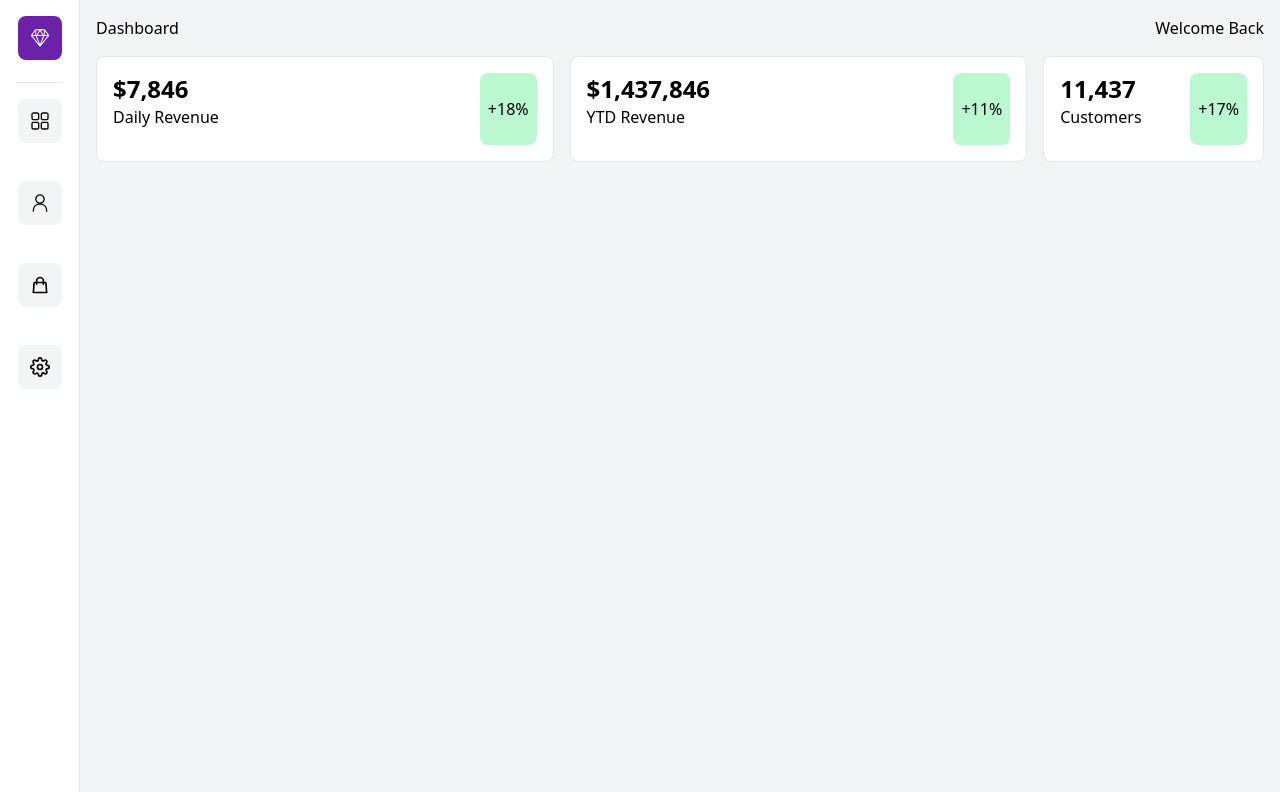
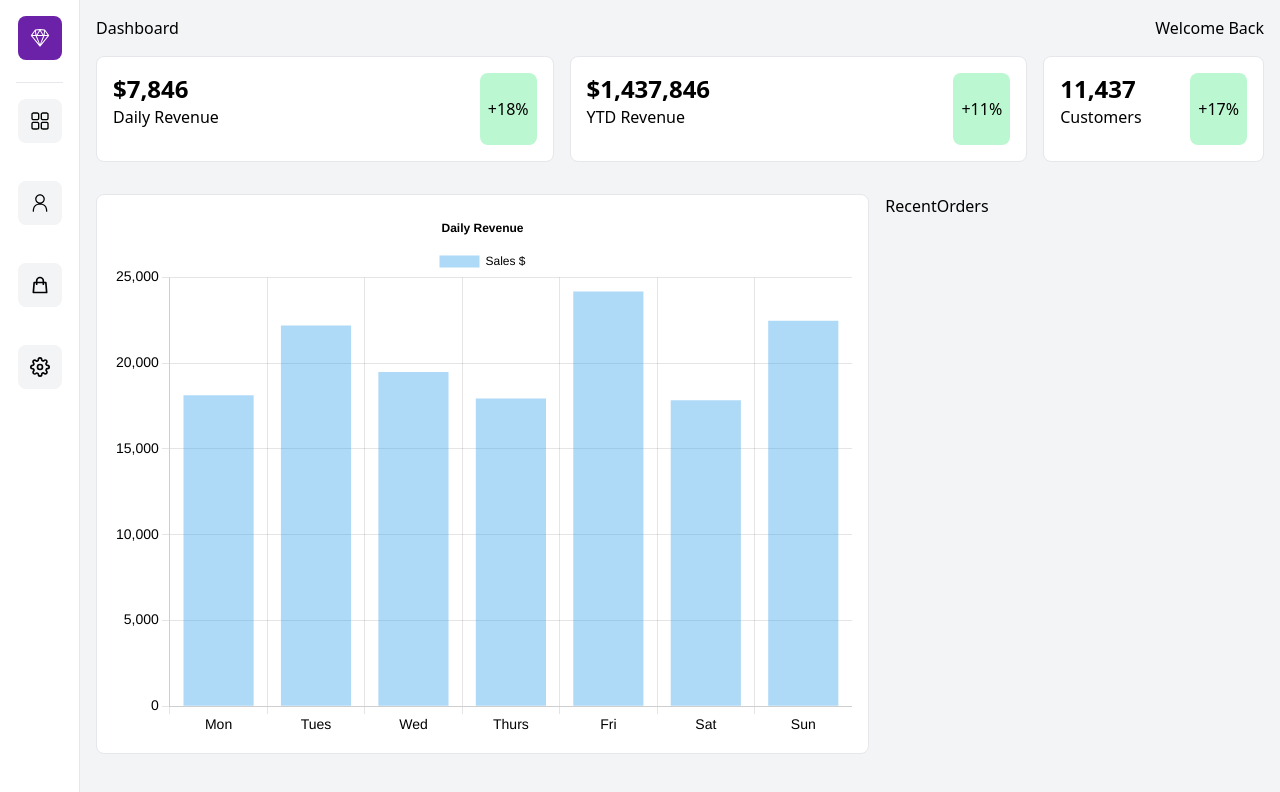
Before and after one commit to serdarsen/next-dashboard-playground, a Next.js app: page / in a window 1280 px wide. Shown: the top 792 px of the page. Built offline with nearby package versions, Linux system fonts and the light colour scheme.

Commit message:
Add bar chart.

```diff
--- /dev/null
+++ b/components/BarChart.tsx
@@ -0,0 +1,96 @@
+import type { ChartData } from "chart.js";
+import {
+  BarElement,
+  CategoryScale,
+  Chart as ChartJS,
+  Legend,
+  LinearScale,
+  Title,
+  Tooltip,
+} from "chart.js";
+import { useEffect, useState } from "react";
+import { Bar } from "react-chartjs-2";
+
+ChartJS.register(
+  CategoryScale,
+  LinearScale,
+  BarElement,
+  Title,
+  Tooltip,
+  Legend
+);
+
+const BarChart = () => {
+  const [data, setData] = useState<
+    ChartData<"bar", number[], string>
+  >({
+    datasets: [],
+  });
+
+  const [options, setOptions] = useState({});
+
+  useEffect(() => {
+    const isDarkMode = window.matchMedia(
+      "(prefers-color-scheme: dark)"
+    ).matches;
+
+    const textColor = isDarkMode
+      ? "rgb(209, 213, 219, 0.9)"
+      : "black";
+
+    setData({
+      labels: ["Mon", "Tues", "Wed", "Thurs", "Fri", "Sat", "Sun"],
+      datasets: [
+        {
+          label: "Sales $",
+          data: [18127, 22201, 19490, 17938, 24182, 17842, 22475],
+          borderColor: "rgb(53, 162, 235)",
+          backgroundColor: "rgb(53, 162, 235, 0.4)",
+        },
+      ],
+    });
+    setOptions({
+      plugins: {
+        legend: {
+          position: "top",
+        },
+        title: {
+          display: true,
+          text: "Daily Revenue",
+          color: textColor,
+        },
+      },
+      maintainAspectRatio: false,
+      responsive: true,
+      color: textColor,
+      scales: {
+        y: {
+          ticks: {
+            color: textColor,
+            font: {
+              size: 14,
+            },
+          },
+        },
+        x: {
+          ticks: {
+            color: textColor,
+            font: {
+              size: 14,
+            },
+          },
+        },
+      },
+    });
+  }, []);
+
+  return (
+    <>
+      <div className="relative m-auto h-[50vh] w-full rounded-lg border bg-white p-4 dark:border-slate-600 dark:bg-slate-700 md:col-span-2 lg:h-[70vh]">
+        <Bar data={data} options={options} />
+      </div>
+    </>
+  );
+};
+
+export default BarChart;
--- /dev/null
+++ b/components/RecentOrders.tsx
@@ -0,0 +1,5 @@
+const RecentOrders = () => {
+  return <div>RecentOrders</div>;
+};
+
+export default RecentOrders;
--- a/package.json
+++ b/package.json
@@ -14,8 +14,10 @@
     "@types/node": "18.14.0",
     "@types/react": "18.0.28",
     "@types/react-dom": "18.0.11",
+    "chart.js": "^4.2.1",
     "next": "13.1.6",
     "react": "18.2.0",
+    "react-chartjs-2": "^5.2.0",
     "react-dom": "18.2.0",
     "react-icons": "^4.8.0",
     "typescript": "4.9.5"
--- a/pages/_app.tsx
+++ b/pages/_app.tsx
@@ -5,7 +5,11 @@ import "../styles/globals.css";
 
 const MyApp = ({ Component, pageProps }: AppProps) => {
   const applyOSColorScheme = () => {
-    if (window.matchMedia("(prefers-color-scheme: dark)").matches) {
+    const isDarkMode = window.matchMedia(
+      "(prefers-color-scheme: dark)"
+    ).matches;
+
+    if (isDarkMode) {
       document.documentElement.classList.add("dark");
     } else {
       document.documentElement.classList.remove("dark");
--- a/pages/index.tsx
+++ b/pages/index.tsx
@@ -1,4 +1,6 @@
+import BarChart from "@/components/BarChart";
 import Header from "@/components/Header";
+import RecentOrders from "@/components/RecentOrders";
 import TopCards from "@/components/TopCards";
 import type { NextPage } from "next";
 import Head from "next/head";
@@ -21,6 +23,10 @@ const Home: NextPage = () => {
       <main className="min-h-screen bg-gray-100 dark:bg-slate-800">
         <Header />
         <TopCards />
+        <div className="grid grid-cols-1 gap-4 p-4 md:grid-cols-3">
+          <BarChart />
+          <RecentOrders />
+        </div>
       </main>
     </>
   );
```
Also changed, not shown: 1 other file (tests, documents, lock files or other folders).
